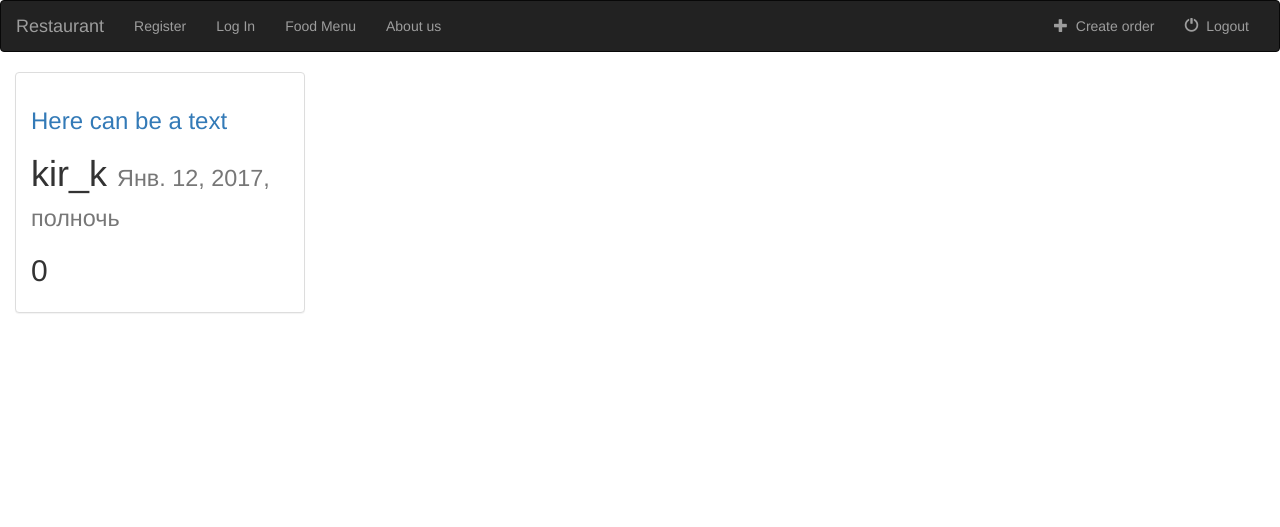
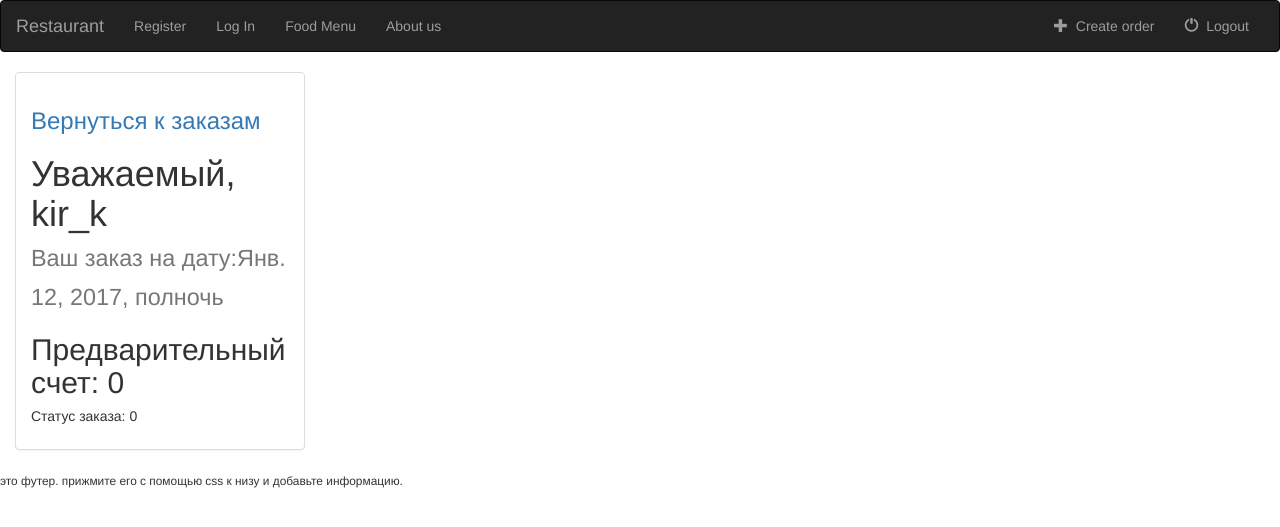
Before and after one commit to KuzminKirill/restaurant, a Django app: page /polls/1/ in a window 1280 px wide. Shown: the top 527 px of the page. Run offline with Django 3.2, Linux system fonts and the light colour scheme; a user stored in the database is signed in; data comes from the database, SQL or seed files in the repository; both versions use the stored data as it was after the commit; some libraries are stand-ins or nearby versions.

Commit message:
10.03.2017- 4-th sprint

```diff
--- a/polls/forms.py
+++ b/polls/forms.py
@@ -16,4 +16,4 @@ class OrderForm(forms.ModelForm):
 
     class Meta:
         model = Order
-        fields = ['booking_time', 'salad', 'soup', 'main_food', 'decert', 'drink']
+        fields = ['booking_time', 'salad', 'soup', 'main_food', 'decert', 'drink', 'discount']
--- a/polls/models.py
+++ b/polls/models.py
@@ -63,23 +63,27 @@ class Drink(models.Model):
 #    drink = models.OneToOneField(Drink, related_name='+')
 #    count = models.IntegerField(default=1)
 
+class Discount(models.Model):
+    code = models.CharField(max_length=7)
+    coefficient = models.IntegerField(default=1)
+
+    def __str__(self):
+        return self.code
+
 
 class Order(models.Model):
     user = models.ForeignKey(User, default=1)
-    #good = models.ForeignKey(Goods, default=1)
     booking_time = models.DateTimeField()
     created_at = models.TimeField(auto_now=True)
     status = models.IntegerField(default=1)
-    #spisok = models.ForeignKey(Spisok, default=1)
     salad = models.ForeignKey(Salad, related_name='+', default=1)
     soup = models.ForeignKey(Soup, related_name='+', default=1)
     main_food = models.ForeignKey(MainFood, related_name='+', default=1)
     decert = models.ForeignKey(Decert, related_name='+', default=1)
     drink = models.ForeignKey(Drink, related_name='+', default=1)
     count = models.IntegerField(default=1)
-
-   # def __str__(self):
-   #     return self.user # + ' - ' + self.count #self.salad + self.soup + self.main_food + self.decert + self.drink
+    discount = models.ForeignKey(Discount, default=0)
+    bill = models.IntegerField(default=0)
 
 
 class Places(models.Model):
--- a/polls/templates/polls/detail.html
+++ b/polls/templates/polls/detail.html
@@ -10,11 +10,12 @@
         <div class="col-sm-4 col-md-3">
             <div class="panel panel-default">
                 <div class="panel-body">
-                    <a href="{% url 'polls:detail' order.id %}">
-                            <h3>Here can be a text</h3>
+                    <a href="{% url 'polls:index' %}">
+                            <h3>Вернуться к заказам</h3>
                     </a>
-                    <h1>{{ order.user }} <small>{{ order.booking_time }}</small></h1>
-                    <h2>{{ order.status }}</h2>
+                    <h1>Уважаемый, {{ order.user }} </br> <small> Ваш заказ на дату:{{ order.booking_time }}</small></h1>
+                    <h2>Предварительный счет: {{ order.bill }}</h2>
+                    <h5>Статус заказа: {{ order.status }}</h5>
                 </div>
             </div>
         </div>
--- a/polls/templates/polls/main.html
+++ b/polls/templates/polls/main.html
@@ -49,5 +49,9 @@
 </nav>
 {% block body %}
 {% endblock %}
+    <footer>
+        <small> это футер. прижмите его с помощью css к низу и добавьте информацию.</small>
+    </footer>
 </body>
+
 </html>
--- a/polls/views.py
+++ b/polls/views.py
@@ -4,20 +4,16 @@ from django.contrib.auth.decorators import login_required
 from django.shortcuts import render, get_object_or_404
 from .forms import UserForm, OrderForm
 
-from .models import Order, Salad, Soup, MainFood, Decert, Drink
-
+from .models import Order, Salad, Soup, MainFood, Decert, Drink, Discount
 
 
 # Create your views here.
-
 def index(request):
     if not request.user.is_authenticated():
         return render(request, 'polls/login.html')
     else:
         orders = Order.objects.filter(user=request.user)
         return render(request, 'polls/index.html', {'orders': orders})
-#def index(request):
-#    return render(request, 'polls/index.html')
 
 
 def logout_user(request):
@@ -79,6 +75,7 @@ def create_order(request):
             order = form.save(commit=False)
             order.user = request.user
             order.status = 0
+            order.bill = (order.salad.price + order.soup.price + order.main_food.price + order.drink.price + order.decert.price) * order.discount.coefficient
             order.save()
         context = {
             "form": form,
```
Also changed, not shown: our_db.sqlite3.
